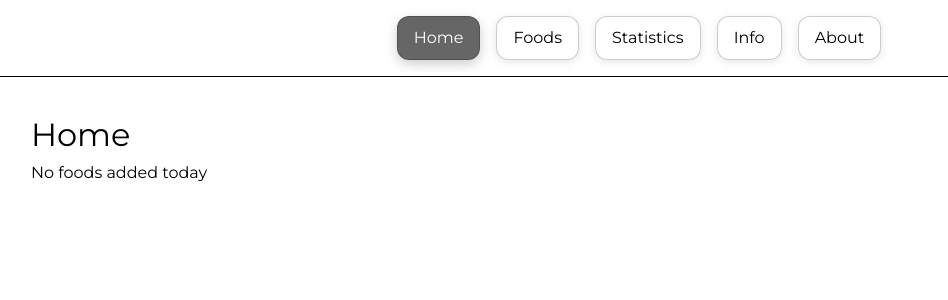
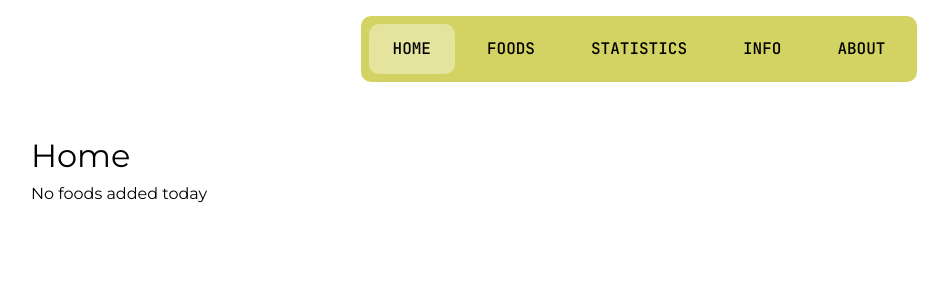
Before and after one commit to MatejHlavac/Micronutrient_Tracker, a Vue app: page / in a window 1280 px wide. Shown: the top 300 px of the page, without its empty margins (1-949 px from the left). Built offline with nearby package versions, Linux system fonts and the light colour scheme.

Commit message:
Navigácia
- zmena farieb
- zmena štýlu
- zmena fontu

```diff
--- a/index.html
+++ b/index.html
@@ -6,7 +6,7 @@
     <meta name="viewport" content="width=device-width, initial-scale=1.0">
     <link rel="preconnect" href="https://fonts.googleapis.com">
     <link rel="preconnect" href="https://fonts.gstatic.com" crossorigin>
-    <link href="https://fonts.googleapis.com/css2?family=Montserrat:ital,wght@0,100..900;1,100..900&display=swap" rel="stylesheet">
+    <link href="https://fonts.googleapis.com/css2?family=JetBrains+Mono:ital,wght@0,100..800;1,100..800&family=Montserrat:ital,wght@0,100..900;1,100..900&display=swap" rel="stylesheet">
     <title>Vite App</title>
   </head>
   <body>
--- a/src/components/Navigation.vue
+++ b/src/components/Navigation.vue
@@ -6,45 +6,52 @@
 
 <template>
     <nav class = "navigation">
-        <RouterLink to = "/">Home</RouterLink>
-        <RouterLink to = "/add">Foods</RouterLink>
-        <RouterLink to = "/stats">Statistics</RouterLink>
-        <RouterLink to = "/info">Info</RouterLink>
-        <RouterLink to = "/about">About</RouterLink>
+        <div class = "nav-container">
+            <RouterLink to = "/">HOME</RouterLink>
+            <RouterLink to = "/add">FOODS</RouterLink>
+            <RouterLink to = "/stats">STATISTICS</RouterLink>
+            <RouterLink to = "/info">INFO</RouterLink>
+            <RouterLink to = "/about">ABOUT</RouterLink>
+        </div>
     </nav>
 </template>
 
 <style scoped>
 .navigation {
-	background: var(--color-background);
+	display: flex;
+	justify-content: center;
 	padding: 1rem;
-	border-bottom: 1px solid var(--color-border);
+}
+
+.nav-container {
+	background: #d3d363;
+	border-radius: 10px;
+	padding: 0.5rem;
 	display: flex;
-	gap: 1rem;
-	justify-content: center;
+	gap: 0.5rem;
+	justify-content: space-evenly;
+	align-items: center;
 }
 
 .navigation a {
 	color: var(--color-text);
 	text-decoration: none;
-	padding: 0.5rem 1rem;
-	border: 1px solid rgba(0, 0, 0, 0.2);
-	background: rgba(255, 255, 255, 0.4);
-	backdrop-filter: blur(20px) saturate(180%);
-	border-radius: 12px;
-	transition: all 0.2s;
-	box-shadow: 0 2px 8px rgba(0, 0, 0, 0.1);
+	padding: 0.75rem 1.5rem;
+	border-radius: 10px;
+	transition: background 0.2s;
+	flex: 1;
+	text-align: center;
+	font-family: "JetBrains Mono", monospace;
+	font-optical-sizing: auto;
+	font-weight: 500;
+	font-style: normal;
 }
 
 .navigation a:hover {
-	background: rgba(255, 255, 255, 0.6);
-	box-shadow: 0 4px 12px rgba(0, 0, 0, 0.15);
+	background: #dedea3;
 }
 
 .navigation a.router-link-active {
-	background: rgba(0, 0, 0, 0.6);
-	color: var(--color-background);
-	backdrop-filter: blur(20px) saturate(180%);
-	box-shadow: 0 4px 12px rgba(0, 0, 0, 0.2);
+	background: #e4e49f;
 }
 </style>
```
